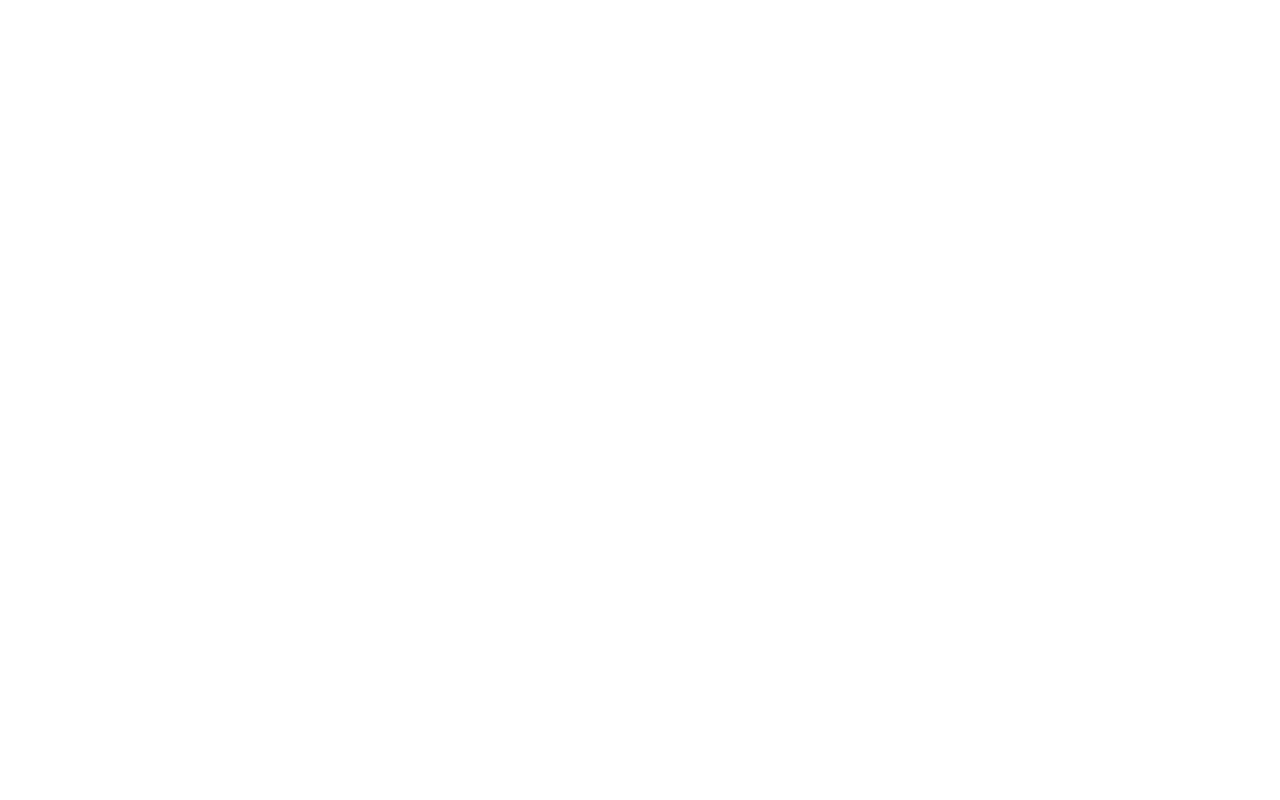
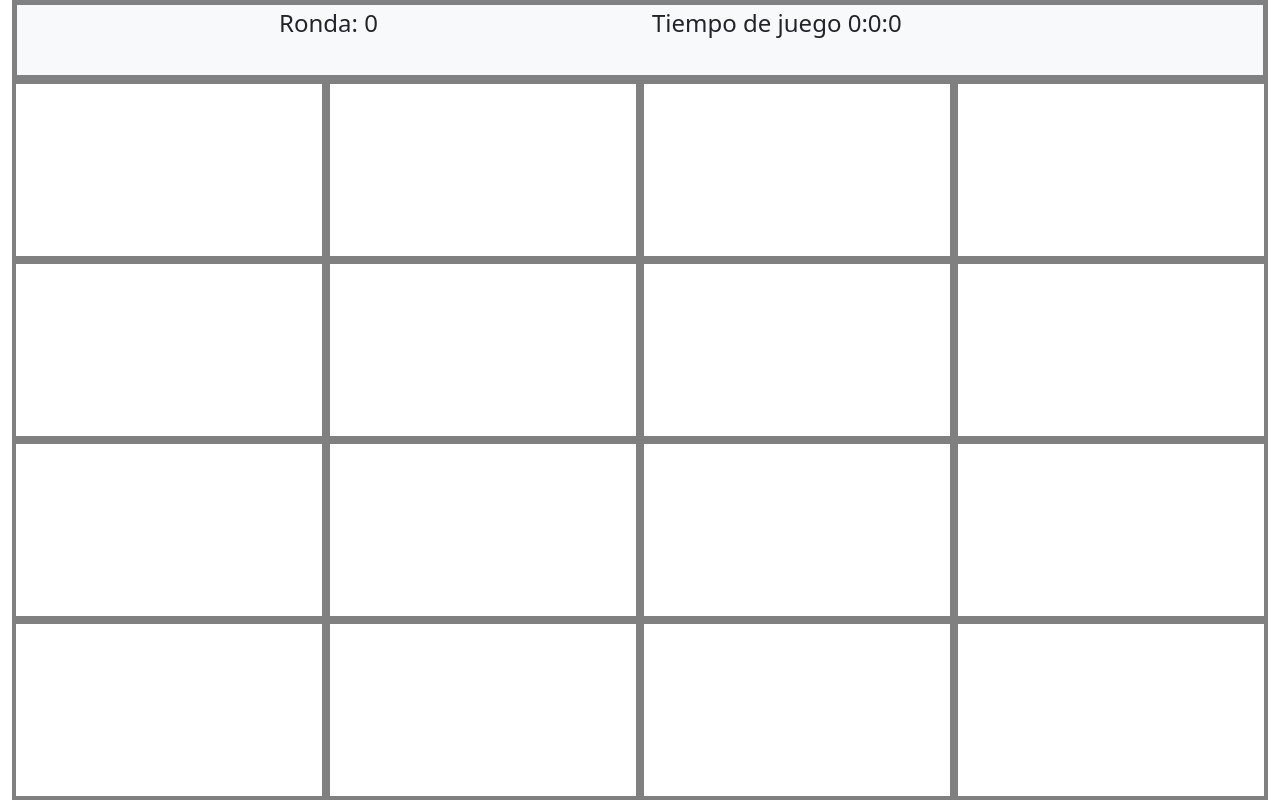
Before and after one commit to CelesteCancio/juego-de-memoria, a website: page index.html in a window 1280 px wide. Drawn offline with nearby package versions, Linux system fonts and the light colour scheme.

Commit message:
Updates de index
Updates de index segun lo explicado en la clase

```diff
--- a/index.html
+++ b/index.html
@@ -6,9 +6,78 @@
     <meta name="viewport" content="width=device-width, initial-scale=1.0">
     <title>Juego de memoria</title>
     <link rel="stylesheet" href="./node_modules/bootstrap/dist/css/bootstrap.min.css">
-
+    <link rel="stylesheet" type="text/css" href="./main.css">
 </head>
 <body>
+    <div class="container-fluid" id="todo">
+        <div class="container-fluid bg-light" id="cabecera">
+            <div class="row fila-cabecera" >
+                <div class="col-sm m-auto text-center"><p class="fs-4">Ronda: <span>0</span></p></div>
+                <div class="col-sm m-auto">
+                    <p class="fs-4">Tiempo de juego <span id="horas">0</span>:<span id="minutos">0</span>:<span id="segundos">0</span>
+                    </p>
+                </div>
+            </div>
+        </div>
+        <div class="container-fluid" id="tablero">
+            <div class="row fila-juego">
+                <div class="col-sm-3 columna-juego">
+                    <div class="ficha"></div>
+                </div>
+                <div class="col-sm-3 columna-juego">
+                    <div class="ficha"></div>
+                </div>
+                <div class="col-sm-3 columna-juego">
+                    <div class="ficha"></div>
+                </div>
+                <div class="col-sm-3 columna-juego">
+                    <div class="ficha"></div>
+                </div>
+            </div>
+            <div class="row fila-juego">
+                <div class="col-sm-3 columna-juego">
+                    <div class="ficha"></div>
+                </div>
+                <div class="col-sm-3 columna-juego">
+                    <div class="ficha"></div>
+                </div>
+                <div class="col-sm-3 columna-juego">
+                    <div class="ficha"></div>
+                </div>
+                <div class="col-sm-3 columna-juego">
+                    <div class="ficha"></div>
+                </div>
+            </div>
+            <div class="row fila-juego">
+                <div class="col-sm-3 columna-juego">
+                    <div class="ficha"></div>
+                </div>
+                <div class="col-sm-3 columna-juego">
+                    <div class="ficha"></div>
+                </div>
+                <div class="col-sm-3 columna-juego">
+                    <div class="ficha"></div>
+                </div>
+                <div class="col-sm-3 columna-juego">
+                    <div class="ficha"></div>
+                </div>
+            </div>
+            <div class="row fila-juego">
+                <div class="col-sm-3 columna-juego">
+                    <div class="ficha"></div>
+                </div>
+                <div class="col-sm-3 columna-juego">
+                    <div class="ficha"></div>
+                </div>
+                <div class="col-sm-3 columna-juego">
+                    <div class="ficha"></div>
+                </div>
+                <div class="col-sm-3 columna-juego">
+                    <div class="ficha"></div>
+                </div>
+            </div>
+        </div>
+    </div>
 
     <script src="./main.js"></script>
 </body>
```
